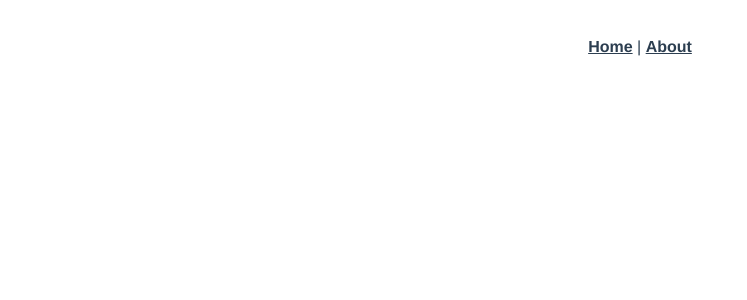
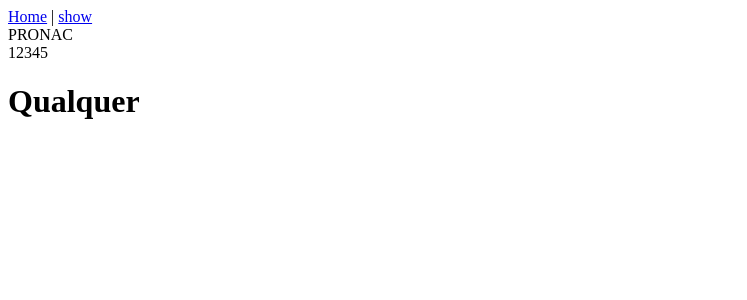
Before and after one commit to lappis-unb/salic-ml-frontend, a Vue app: page /#/show in a window 1280 px wide. Shown: the top 300 px of the page, without its empty margins (0-747 px from the left). Built offline with nearby package versions, Linux system fonts and the light colour scheme.

Commit message:
Add show metrics header component

```diff
--- a/src/App.vue
+++ b/src/App.vue
@@ -2,28 +2,12 @@
   <div id="app">
     <div id="nav">
       <router-link to="/">Home</router-link> |
-      <router-link to="/about">About</router-link>
+      <router-link to="/show">show</router-link>
     </div>
     <router-view/>
   </div>
 </template>
 
 <style lang="scss">
-#app {
-  font-family: 'Avenir', Helvetica, Arial, sans-serif;
-  -webkit-font-smoothing: antialiased;
-  -moz-osx-font-smoothing: grayscale;
-  text-align: center;
-  color: #2c3e50;
-}
-#nav {
-  padding: 30px;
-  a {
-    font-weight: bold;
-    color: #2c3e50;
-    &.router-link-exact-active {
-      color: #42b983;
-    }
-  }
-}
+
 </style>
--- a/src/components/HelloWorld.vue
+++ /dev/null
@@ -1,59 +0,0 @@
-<template>
-  <div class="hello">
-    <h1>{{ msg }}</h1>
-    <p>
-      For guide and recipes on how to configure / customize this project,<br>
-      check out the
-      <a href="https://cli.vuejs.org" target="_blank" rel="noopener">vue-cli documentation</a>.
-    </p>
-    <h3>Installed CLI Plugins</h3>
-    <ul>
-      <li><a href="https://github.com/vuejs/vue-cli/tree/dev/packages/%40vue/cli-plugin-babel" target="_blank" rel="noopener">babel</a></li>
-      <li><a href="https://github.com/vuejs/vue-cli/tree/dev/packages/%40vue/cli-plugin-eslint" target="_blank" rel="noopener">eslint</a></li>
-      <li><a href="https://github.com/vuejs/vue-cli/tree/dev/packages/%40vue/cli-plugin-unit-jest" target="_blank" rel="noopener">unit-jest</a></li>
-    </ul>
-    <h3>Essential Links</h3>
-    <ul>
-      <li><a href="https://vuejs.org" target="_blank" rel="noopener">Core Docs</a></li>
-      <li><a href="https://forum.vuejs.org" target="_blank" rel="noopener">Forum</a></li>
-      <li><a href="https://chat.vuejs.org" target="_blank" rel="noopener">Community Chat</a></li>
-      <li><a href="https://twitter.com/vuejs" target="_blank" rel="noopener">Twitter</a></li>
-      <li><a href="https://news.vuejs.org" target="_blank" rel="noopener">News</a></li>
-    </ul>
-    <h3>Ecosystem</h3>
-    <ul>
-      <li><a href="https://router.vuejs.org" target="_blank" rel="noopener">vue-router</a></li>
-      <li><a href="https://vuex.vuejs.org" target="_blank" rel="noopener">vuex</a></li>
-      <li><a href="https://github.com/vuejs/vue-devtools#vue-devtools" target="_blank" rel="noopener">vue-devtools</a></li>
-      <li><a href="https://vue-loader.vuejs.org" target="_blank" rel="noopener">vue-loader</a></li>
-      <li><a href="https://github.com/vuejs/awesome-vue" target="_blank" rel="noopener">awesome-vue</a></li>
-    </ul>
-  </div>
-</template>
-
-<script>
-export default {
-  name: 'HelloWorld',
-  props: {
-    msg: String
-  }
-}
-</script>
-
-<!-- Add "scoped" attribute to limit CSS to this component only -->
-<style scoped lang="scss">
-h3 {
-  margin: 40px 0 0;
-}
-ul {
-  list-style-type: none;
-  padding: 0;
-}
-li {
-  display: inline-block;
-  margin: 0 10px;
-}
-a {
-  color: #42b983;
-}
-</style>
--- /dev/null
+++ b/src/components/show_metrics/HeaderShow.vue
@@ -0,0 +1,37 @@
+<template>
+    <div class="ui fixed inverted menu" id="ProjectID">
+        <router-link to="/" class="ui icon inverted button" id="btBack">
+            <i class="left arrow icon"></i>
+        </router-link>
+        <div class="ui tiny inverted statistic">
+            <div class="label">PRONAC</div>
+            <div class="value">{{ project.pronac }}</div>
+        </div>
+        <h1>{{ project.name }}</h1>
+        <!--
+        TODO -> Criar lógica para colocar se há ou não usuário
+        {% if user %}
+        <div class="ui basic segment" id="LoggedUser">
+            Avaliando como:
+            <br />{{user.name}}
+        </div>
+        {% endif %} -->
+    </div>
+</template>
+
+<script>
+    export default {
+        name: "HeaderShow",
+        data: function() {
+            return {
+                project: {
+                    name: "Qualquer",
+                    pronac: "12345"
+                }
+            }
+        }
+        // props: {
+        //     project: Object
+        // }
+    }
+</script>
--- a/src/router.js
+++ b/src/router.js
@@ -1,6 +1,7 @@
 import Vue from 'vue'
 import Router from 'vue-router'
 import Home from './views/Home.vue'
+import ShowMetrics from './views/ShowMetrics.vue'
 
 Vue.use(Router)
 
@@ -12,12 +13,9 @@ export default new Router({
       component: Home
     },
     {
-      path: '/about',
-      name: 'about',
-      // route level code-splitting
-      // this generates a separate chunk (about.[hash].js) for this route
-      // which is lazy-loaded when the route is visited.
-      component: () => import(/* webpackChunkName: "about" */ './views/About.vue')
+      path: '/show',
+      name: 'show',
+      component: ShowMetrics
     }
   ]
 })
--- a/src/views/About.vue
+++ /dev/null
@@ -1,5 +0,0 @@
-<template>
-  <div class="about">
-    <h1>This is an about page</h1>
-  </div>
-</template>
--- a/src/views/Home.vue
+++ b/src/views/Home.vue
@@ -1,18 +1,12 @@
 <template>
   <div class="home">
-    <img alt="Vue logo" src="../assets/logo.png">
-    <HelloWorld msg="Welcome to Your Vue.js App"/>
+    Essa é a home
   </div>
 </template>
 
 <script>
-// @ is an alias to /src
-import HelloWorld from '@/components/HelloWorld.vue'
-
 export default {
   name: 'home',
-  components: {
-    HelloWorld
-  }
+  components: {}
 }
 </script>
--- /dev/null
+++ b/src/views/ShowMetrics.vue
@@ -0,0 +1,16 @@
+<template>
+  <div class="show-metrics">
+    <header-show />
+  </div>
+</template>
+
+<script>
+import HeaderShow from '@/components/show_metrics/HeaderShow.vue'
+
+export default {
+  name: 'show-metrics',
+  components: {
+    'header-show': HeaderShow
+  }
+}
+</script>
--- /dev/null
+++ b/vue.config.js
@@ -0,0 +1,5 @@
+module.exports = {
+  baseUrl: process.env.NODE_ENV === 'production'
+    ? '/salic-ml-frontend/'
+    : '/'
+}
```
Also changed, not shown: src/components/show_metrics/ComplexityTitle.vue (added, +21 -0 lines), src/assets/logo.png (deleted).
